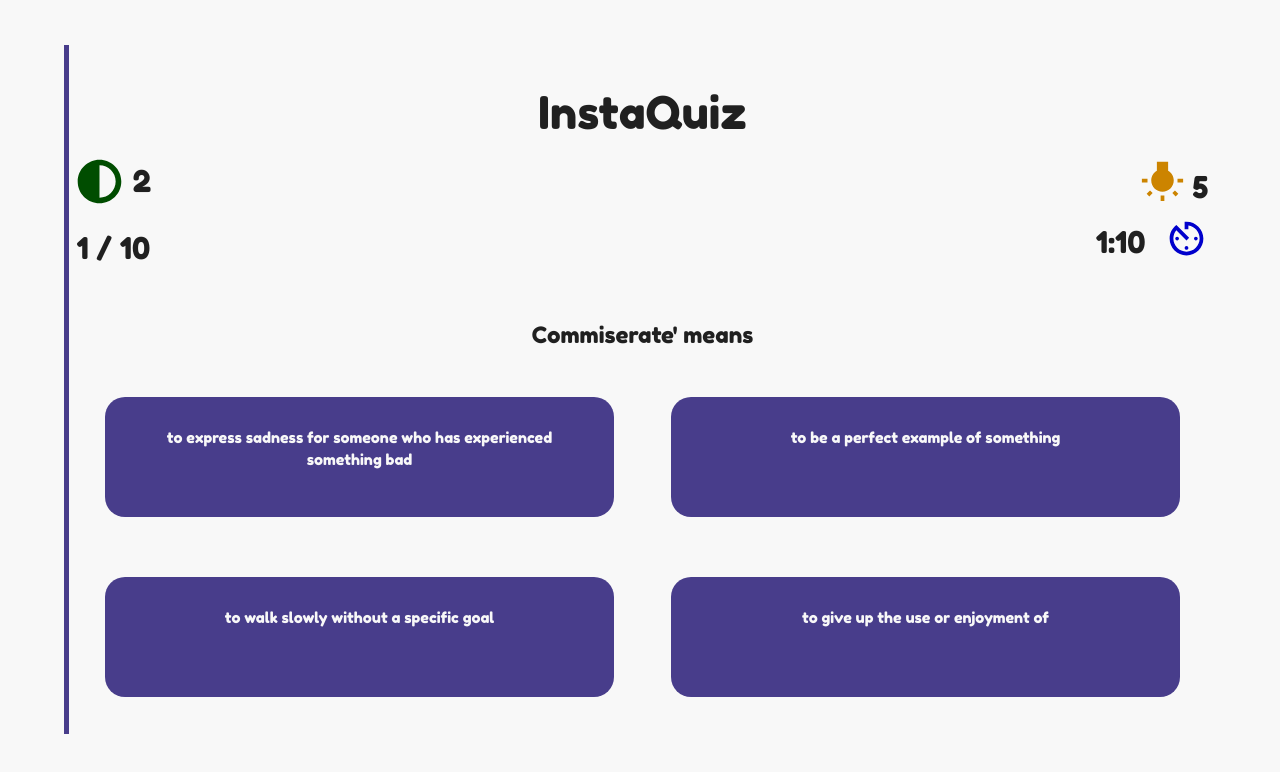
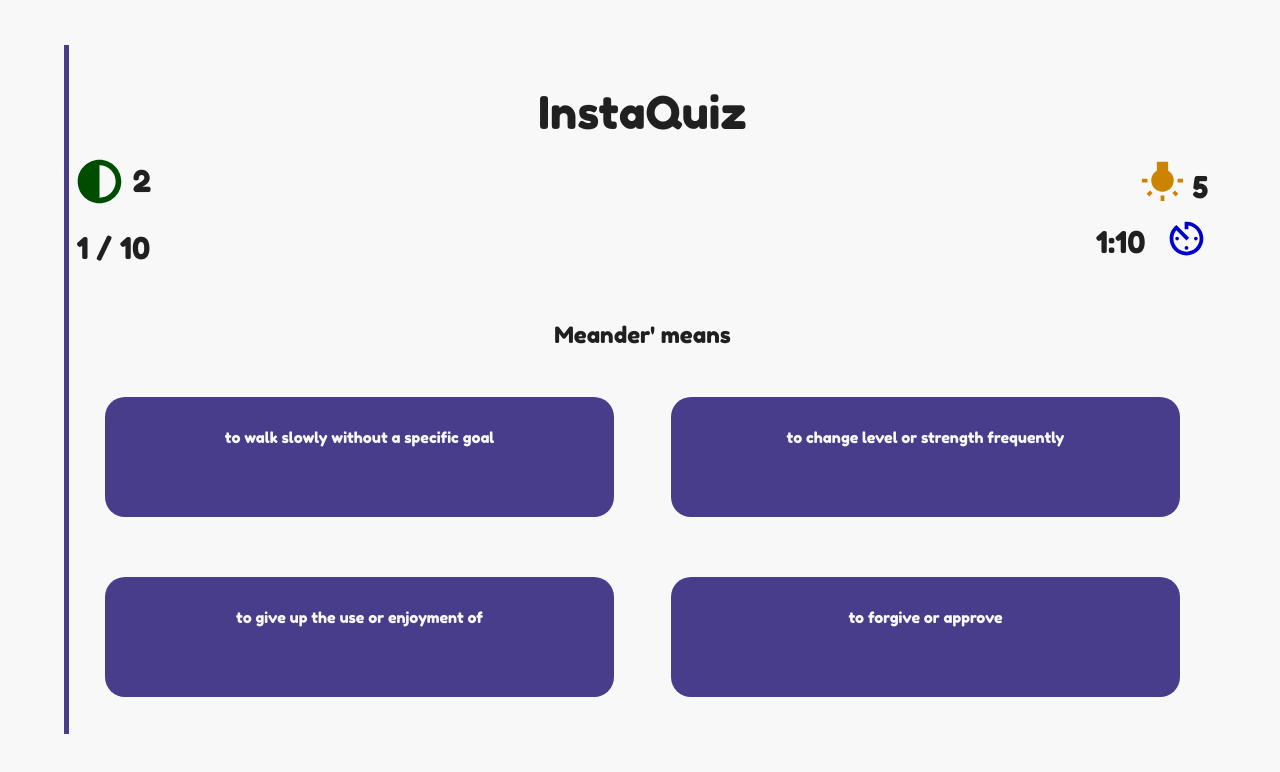
Before and after one commit to RickJP/instaQuiz-Linked, a React (Create React App) app: page /play/quiz/1 in a window 1280 px wide. Shown: the top 772 px of the page. Built offline with nearby package versions, Linux system fonts and the light colour scheme.

Commit message:
feature: player can select quiz number from menu; questions are now randomized too

```diff
--- a/src/components/Menu.component.jsx
+++ b/src/components/Menu.component.jsx
@@ -3,12 +3,13 @@
 import {Link} from 'react-router-dom';
 import buttonClickSound from '../assets/audio/fireArrow_button-click.mp3';
 
+
 const playButtonClickSound = () => {
   document.getElementById('buttonClickSound').play();
-  console.log('Button Clicked');
 };
 
 const Menu = () => (
+
   <Fragment>
     <title>Insta Quiz</title>
     <div className="home noselect">
@@ -29,6 +30,7 @@
                 {/* <Link onClick={playButtonClickSound} className="play-button" to="/play/quiz">
                   Play
                 </Link> */}
+
                 <Link onClick={playButtonClickSound} className="small-btn" to={`/play/quiz/1`}>
                   1
                 </Link>
--- a/src/components/quiz/Play.component.jsx
+++ b/src/components/quiz/Play.component.jsx
@@ -4,7 +4,11 @@
 import {StarHalf, WbIncandescent, AvTimer} from '@material-ui/icons';
 import {FontAwesomeIcon} from '@fortawesome/react-fontawesome';
 
-import questionsData from '../../data/1.json';
+import q1 from '../../data/1.json';
+import q2 from '../../data/2.json';
+import q3 from '../../data/3.json';
+import q4 from '../../data/4.json';
+
 import {isEmpty} from '../../utils/is-empty';
 
 import M from 'materialize-css';
@@ -22,12 +26,15 @@
 class Play extends Component {
   constructor(props) {
     super(props);
+
+    const { no } = this.props.match.params;
+    const questionsData = (no == 1) ? q1 : (no == 2) ? q2 :  (no == 3) ? q3 :  (no == 4) ? q4 : console.log('No questions avaliable')
+
     this.state = {
-      questions: this.shuffleAnswers(questionsData),
+      questions: this.shuffleQandA(questionsData),
       currentQuestion: {},
       // nextQuestion: {},
       // prevQuestion: {},
-      answer: '',
       numOfQuestions: 0,
       numberOfAnsweredQuestions: 0,
       currentQuestionIndex: 0,
@@ -64,8 +71,6 @@
 
   componentDidMount() {
     const {questions, currentQuestion, prevQuestion, nextQuestion} = this.state;
-
-    console.log('PARAMS ' + this.props.match.params.no);
     this.displayQuestionAndOptions(
       questions,
       currentQuestion,
@@ -113,16 +118,21 @@
     }
   };
 
-  shuffleAnswers = (questionsToUse) => {
+  shuffleQandA = (questionsData) => {
     let questions = [];
     let options = [];
 
-    for (let i in questionsToUse) {
-      let item = questionsToUse[i];
+    // Shuffles questions
+    questionsData.sort(() => Math.random() - 0.5);
+
+    for (let i in questionsData) {
+      let item = questionsData[i];
 
       options = [item.A, item.B, item.C, item.D];
-      // Answer is always the first element before it is shuffled
+
+      // Shuffle answers
       options.sort(() => Math.random() - 0.5);
+
 
       questions.push({
         question: item.question,
@@ -133,16 +143,22 @@
     return questions;
   };
 
+  isLastQuestion = () => {
+    return this.state.currentQuestionIndex > this.state.questions.length - 1;
+  };
+
+  // Check whether it is a correct answer or not
   handleOptionClick = (e) => {
-    const {questions, currentQuestionIndex, indexOfAnswer} = this.state;
-    const answer = questions[currentQuestionIndex].options[indexOfAnswer];
+    if (!this.isLastQuestion()) {
+      const {indexOfAnswer} = this.state;
 
-    if (e.target.innerHTML.toLowerCase() === answer.toLowerCase()) {
-      this.correctAnswerSound.current.play();
-      this.correctAnswer(true);
-    } else {
-      this.wrongAnswerSound.current.play();
-      this.correctAnswer(false);
+      if (e.target.id == indexOfAnswer) {
+        this.correctAnswerSound.current.play();
+        this.correctAnswer(true);
+      } else {
+        this.wrongAnswerSound.current.play();
+        this.correctAnswer(false);
+      }
     }
   };
 
@@ -334,12 +350,7 @@
     let score = 0;
     let correctAnswers = 0;
     let wrongAnswers = 1;
-    let areWrongAnswers = {
-      A: false,
-      B: false,
-      C: false,
-      D: false,
-    };
+    let areWrongAnswers = {};
 
     // Check if it is the correct answer
     // setup variables in either case
@@ -371,6 +382,7 @@
             areWrongAnswers,
           }),
           () => {
+            console.log(this.state.currentQuestionIndex);
             this.displayQuestionAndOptions(
               this.state.questions,
               this.state.currentQuestion,
@@ -379,7 +391,7 @@
             );
           }
         );
-      }, 1000);
+      }, 700);
 
       // Setup display for highlighting wrong answers
       this.setState({
@@ -392,7 +404,7 @@
           correctAnswers: prevState.correctAnswers + correctAnswers,
           wrongAnswers: prevState.wrongAnswers + wrongAnswers,
           numberOfAnsweredQuestions: prevState.numberOfAnsweredQuestions + 1,
-          areWrongAnswers,
+          // areWrongAnswers,  //CHANGED
         }),
         () => {
           this.endQuiz();
@@ -437,12 +449,15 @@
         });
       }
 
+      // Play 10 second countdown sound
       if (minutes === 0 && seconds === 10)
         this.tenSecondCountdownSound.current.play();
       // if (seconds <= 1) this.tenSecondCountdownSound.current.stop();
     }, 1000);
   };
 
+  // Disable previous and next buttons when appropriate
+  // disable previous on first question & next button on last question
   handleDisableButton = () => {
     if (
       this.state.prevQuestion === undefined ||
@@ -456,11 +471,13 @@
       this.state.nextQuestion === undefined ||
       this.state.currentQuestionIndex + 1 === this.state.numOfQuestions
     ) {
+      // Disable both buttons on the last question
       this.setState({nextButtonDisabled: true});
       this.setState({prevButtonDisabled: true});
     }
   };
 
+  // Record the player stats for the end of quiz
   endQuiz = () => {
     const {state} = this;
     const playerStats = {
@@ -474,6 +491,7 @@
     };
     this.endOfQuizSound.current.play();
     setTimeout(() => {
+      // Display the quiz summary page
       this.props.history.push('/play/quizsummary', playerStats);
     }, 3000);
   };
@@ -566,12 +584,14 @@
             <div className="options-container">
               <div className="column">
                 <p
+                  id="0"
                   onClick={this.handleOptionClick}
                   className={`option ${areWrongAnswers.A ? 'wrongAnswer' : ''}`}
                 >
                   {questions[currentQuestionIndex].options[0]}
                 </p>
                 <p
+                  id="1"
                   onClick={this.handleOptionClick}
                   className={`option ${areWrongAnswers.B ? 'wrongAnswer' : ''}`}
                 >
@@ -581,12 +601,14 @@
 
               <div className="column">
                 <p
+                  id="2"
                   onClick={this.handleOptionClick}
                   className={`option ${areWrongAnswers.C ? 'wrongAnswer' : ''}`}
                 >
                   {questions[currentQuestionIndex].options[2]}
                 </p>
                 <p
+                  id="3"
                   onClick={this.handleOptionClick}
                   className={`option ${areWrongAnswers.D ? 'wrongAnswer' : ''}`}
                 >
--- a/src/data/2.json
+++ b/src/data/2.json
@@ -0,0 +1,23 @@
+[
+  {
+    "question": "dgfdsahfkjhdsjkfhkjdsajkfhdsjkahfjkdsakjfkjdsa dshfjdshfkjhdsajkfhjdskahfjdhskj",
+    "A": "to express sadness for someone who has experienced something bad",
+    "B": "to walk slowly without a specific goal",
+    "C": "to give up the use or enjoyment of",
+    "D": "to be a perfect example of something"
+  },
+  {
+    "question": "Condone' means",
+    "A": "to forgive or approve",
+    "B": "to become involved in the concerns of other people",
+    "C": "to add a material to stop heat from getting out",
+    "D": "to sell a business to pay off debts"
+  },
+  {
+    "question": "Epitomize' means",
+    "A": "to be a perfect example of something",
+    "B": "to give up the use or enjoyment of",
+    "C": "to express sadness for someone who has experienced something bad",
+    "D": "to forgive or approve"
+  }
+]
--- a/src/data/3.json
+++ b/src/data/3.json
@@ -0,0 +1,72 @@
+[
+  {
+    "question": "Commiserate' means",
+    "A": "to express sadness for someone who has experienced something bad",
+    "B": "to walk slowly without a specific goal",
+    "C": "to give up the use or enjoyment of",
+    "D": "to be a perfect example of something"
+  },
+  {
+    "question": "Condone' means",
+    "A": "to forgive or approve",
+    "B": "to become involved in the concerns of other people",
+    "C": "to add a material to stop heat from getting out",
+    "D": "to sell a business to pay off debts"
+  },
+  {
+    "question": "Epitomize' means",
+    "A": "to be a perfect example of something",
+    "B": "to give up the use or enjoyment of",
+    "C": "to express sadness for someone who has experienced something bad",
+    "D": "to forgive or approve"
+  },
+  {
+    "question": "Fluctuate' means",
+    "A": "to change level or strength frequently",
+    "B": "to become involved in the concerns of other people",
+    "C": "to search someone for something that may be hidden",
+    "D": "to give up the use or enjoyment of"
+  },
+  {
+    "question": "Forgo' means",
+    "A": "to give up the use or enjoyment of",
+    "B": "to add a material to stop heat from getting out",
+    "C": "to walk slowly without a specific goal",
+    "D": "to forgive or approve"
+  },
+  {
+    "question": "Frisk' means",
+    "A": "to search someone for something that may be hidden",
+    "B": "to forgive or approve",
+    "C": "to change level or strength frequently",
+    "D": "to be a perfect example of something"
+  },
+  {
+    "question": "Insulate' means",
+    "A": "to add a material to stop heat from getting out",
+    "B": "to sell a business to pay off debts",
+    "C": "to become involved in the concerns of other people",
+    "D": "to forgive or approve"
+  },
+  {
+    "question": "Liquidate' means",
+    "A": "to sell a business to pay off debts",
+    "B": "to express sadness for someone who has experienced something bad",
+    "C": "to become involved in the concerns of other people",
+    "D": "to walk slowly without a specific goal"
+  },
+  {
+    "question": "Meander' means",
+    "A": "to walk slowly without a specific goal",
+    "B": "to give up the use or enjoyment of",
+    "C": "to forgive or approve",
+    "D": "to change level or strength frequently"
+  },
+  {
+    "question": "Meddle' means",
+    "A": "to become involved in the concerns of other people",
+    "B": "to add a material to stop heat from getting out",
+    "C": "to give up the use or enjoyment of",
+    "D": "to express sadness for someone who has experienced something bad"
+  }
+]
--- a/src/data/4.json
+++ b/src/data/4.json
@@ -0,0 +1,72 @@
+[
+  {
+    "question": "Commiserate' means",
+    "A": "to express sadness for someone who has experienced something bad",
+    "B": "to walk slowly without a specific goal",
+    "C": "to give up the use or enjoyment of",
+    "D": "to be a perfect example of something"
+  },
+  {
+    "question": "Condone' means",
+    "A": "to forgive or approve",
+    "B": "to become involved in the concerns of other people",
+    "C": "to add a material to stop heat from getting out",
+    "D": "to sell a business to pay off debts"
+  },
+  {
+    "question": "Epitomize' means",
+    "A": "to be a perfect example of something",
+    "B": "to give up the use or enjoyment of",
+    "C": "to express sadness for someone who has experienced something bad",
+    "D": "to forgive or approve"
+  },
+  {
+    "question": "Fluctuate' means",
+    "A": "to change level or strength frequently",
+    "B": "to become involved in the concerns of other people",
+    "C": "to search someone for something that may be hidden",
+    "D": "to give up the use or enjoyment of"
+  },
+  {
+    "question": "Forgo' means",
+    "A": "to give up the use or enjoyment of",
+    "B": "to add a material to stop heat from getting out",
+    "C": "to walk slowly without a specific goal",
+    "D": "to forgive or approve"
+  },
+  {
+    "question": "Frisk' means",
+    "A": "to search someone for something that may be hidden",
+    "B": "to forgive or approve",
+    "C": "to change level or strength frequently",
+    "D": "to be a perfect example of something"
+  },
+  {
+    "question": "Insulate' means",
+    "A": "to add a material to stop heat from getting out",
+    "B": "to sell a business to pay off debts",
+    "C": "to become involved in the concerns of other people",
+    "D": "to forgive or approve"
+  },
+  {
+    "question": "Liquidate' means",
+    "A": "to sell a business to pay off debts",
+    "B": "to express sadness for someone who has experienced something bad",
+    "C": "to become involved in the concerns of other people",
+    "D": "to walk slowly without a specific goal"
+  },
+  {
+    "question": "Meander' means",
+    "A": "to walk slowly without a specific goal",
+    "B": "to give up the use or enjoyment of",
+    "C": "to forgive or approve",
+    "D": "to change level or strength frequently"
+  },
+  {
+    "question": "Meddle' means",
+    "A": "to become involved in the concerns of other people",
+    "B": "to add a material to stop heat from getting out",
+    "C": "to give up the use or enjoyment of",
+    "D": "to express sadness for someone who has experienced something bad"
+  }
+]
```
Also changed, not shown: src/components/quiz/Quiz-Summary.component.jsx (+6 -6 lines), src/styles/components/_play.scss (+5 -10 lines), src/styles/components/_quiz-summary.scss (+7 -3 lines).
